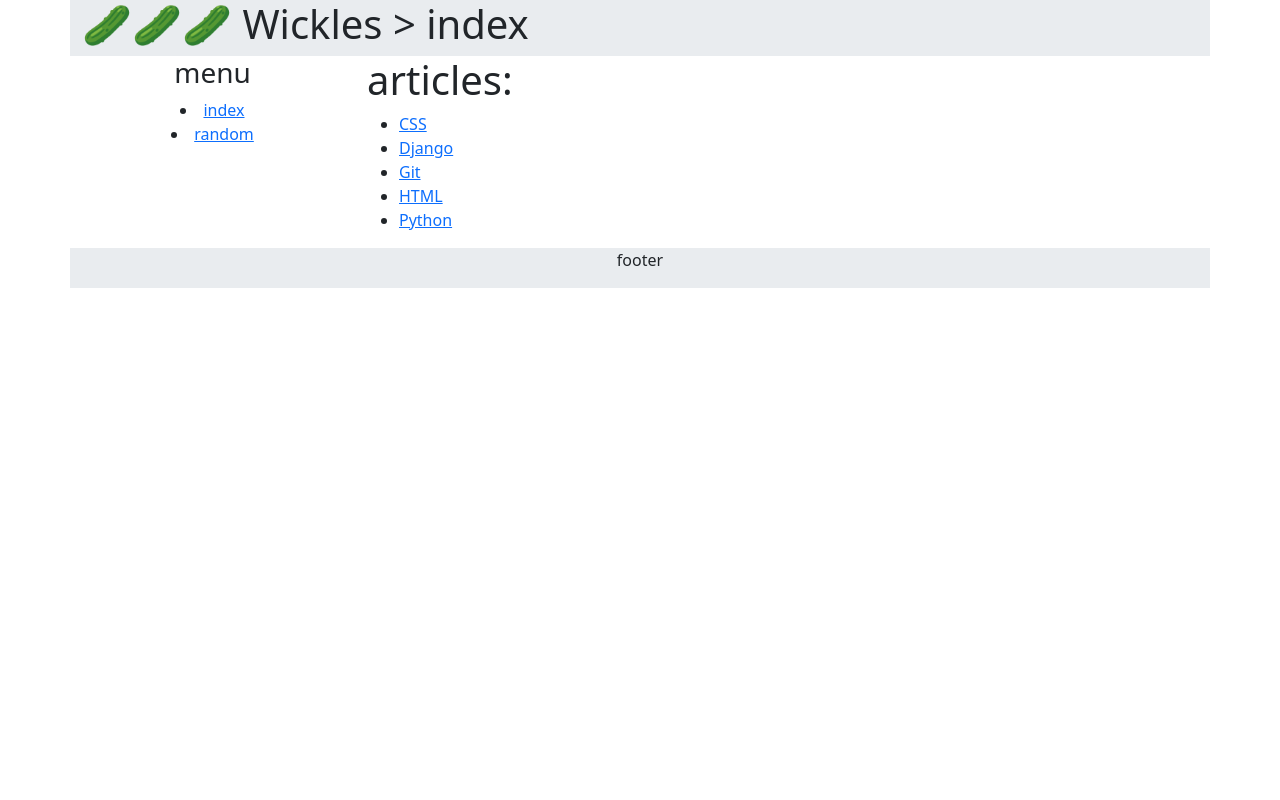
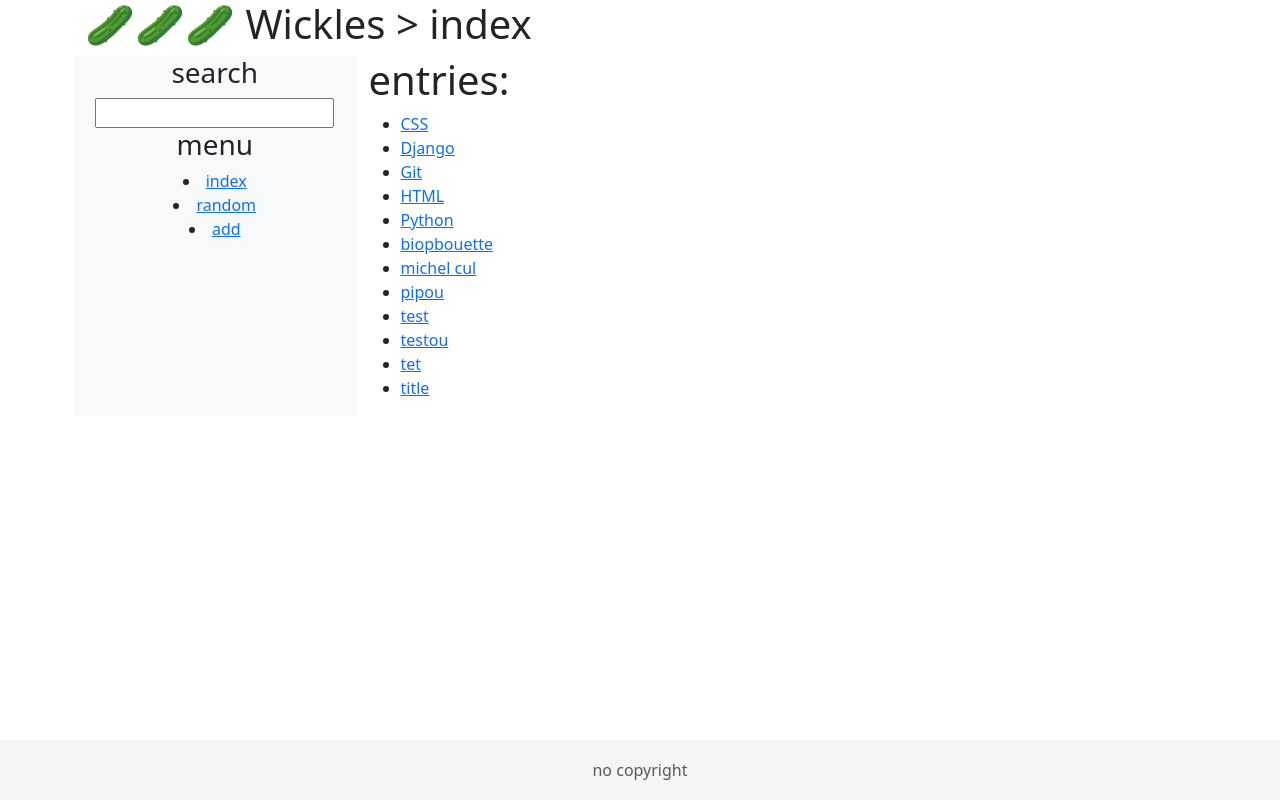
Before and after one commit to Moustachestache/CS50-WEB, a Django app: page / in a window 1280 px wide. Run offline with Django 5.2, Linux system fonts and the light colour scheme.

Commit message:
project1-donezo

```diff
--- a/project1/wiki/encyclopedia/templates/base.htm
+++ b/project1/wiki/encyclopedia/templates/base.htm
@@ -7,21 +7,52 @@
     <meta name="description" content="" />
     <link href="https://cdn.jsdelivr.net/npm/bootstrap@5.3.3/dist/css/bootstrap.min.css" rel="stylesheet" crossorigin="anonymous">
     <link rel="icon" href="favicon.png">
+    <style>
+        html {
+        position: relative;
+        min-height: 100%;
+        }
+        body {
+        margin-bottom: 60px;
+        }
+        .footer {
+        position: absolute;
+        bottom: 0;
+        width: 100%;
+        height: 60px;
+        line-height: 60px;
+        background-color: #f5f5f5;
+        }
+        .container {
+        width: auto;
+        padding: 0 15px;
+        }
+</style>
 </head>
-<body class="container h-100">
-    <div class="row container-flex bg-body-secondary">
+<body>
+    <main role="main" class="container">
+        <header class="row">
             <span class="h1">🥒🥒🥒 Wickles > {% block title %} default {% endblock %}</span>
-    </div>
-    <div class="row container-flex">
-        <div class="col-md-3 text-center">
+        </header>
+        <content class="row">
+            <div class="col text-center bg-light">
+                <h3>search</h3>
+                <form method="POST" action="search">
+                    <input type="text" name="search" />
+                    {% csrf_token %}
+                </form>
                 <h3>menu</h3>
                 <li><a href="index">index</a></li>
                 <li><a href="random">random</a></li>
+                <li><a href="add">add</a></li>
             </div>
             <div class="col-md-9">{% block content %} {% endblock %}</div>
+        </content>
+    </main>
+    <footer class="footer">
+        <div class="container text-center">
+            <span class="text-muted">no copyright</span>
         </div>
-    <div class="row container-flex bg-body-secondary text-center">
-        <p>footer</p>
-    </div>
+    </footer>
 </body>
 </html>
--- /dev/null
+++ b/project1/wiki/encyclopedia/templates/error.htm
@@ -0,0 +1,6 @@
+{% extends "base.htm" %}
+{% block headtitle %}Error{% endblock %}
+{% block title %}Error > {{ error }}{% endblock %}
+{% block content %}
+    <h1>Error: {{ error }}</h1>
+{% endblock %}
--- a/project1/wiki/encyclopedia/templates/index.htm
+++ b/project1/wiki/encyclopedia/templates/index.htm
@@ -2,7 +2,7 @@
 {% block headtitle %}index{% endblock %}
 {% block title %}index{% endblock %}
 {% block content %}
-    <h1>articles:</h1>
+    <h1>entries:</h1>
     <ul>
     {% for item in entries %}
         <li><a href="{{item}}">{{item}}</a></li>
--- a/project1/wiki/encyclopedia/templates/item.htm
+++ b/project1/wiki/encyclopedia/templates/item.htm
@@ -1,6 +1,6 @@
 {% extends "base.htm" %}
-{% block headtitle %}index{% endblock %}
-{% block title %}index{% endblock %}
+{% block headtitle %}{{ name }}{% endblock %}
+{% block title %}{{ name }}{% endblock %}
 {% block content %}
     {{ info|safe }}
     <a href="edit?i={{ name }}">edit "{{ name }}"</a>
--- a/project1/wiki/encyclopedia/urls.py
+++ b/project1/wiki/encyclopedia/urls.py
@@ -4,8 +4,11 @@ from . import views, utils
 urlpatterns = [
     path("", views.index, name="index"),
     path("index", views.index, name="index"),
-    path("random", views.random, name="random"),
+    path("random", views.randomArticle, name="random"),
     path("edit", views.edit, name="edit"),
+    path("edit/send", views.sent, name="sent"),
+    path("add", views.add, name="add"),
+    path("search", views.search, name="search"),
 
     #   wiki items
     path("<str:name>", views.item, name="<str:name>")
--- a/project1/wiki/encyclopedia/views.py
+++ b/project1/wiki/encyclopedia/views.py
@@ -1,31 +1,67 @@
-from django.shortcuts import render, HttpResponse
+from django.shortcuts import render, HttpResponse, redirect
 from django.http import Http404
 from django import forms
 from . import utils
 import markdown2
+import random
+import sys
 
 # Create your views here.
+
 def index(request):
     return render(request, "index.htm", {"entries": utils.list_entries})
 
-def random(request):
-    return HttpResponse("random")
+def randomArticle(request):
+    if len(utils.list_entries()) == 0:
+        return HttpResponse("<center>looks like there arent any entries ... <a href=\"add\">create one?</a><br /><a href=\"/\">back</a></center>")
+    else:
+        return redirect(item, random.choice(utils.list_entries()))
 
 def edit(request):
-    name = request.GET["i"]
+    name = request.GET.get("i", "")
     data = utils.get_entry(name)
-    if not name:
-        return render(request, "index.htm", {"entries": utils.list_entries})
-    if data:
-        return render(request, "edit.htm", {
+    if not name or name == "":
+        return HttpResponse("aaaaaaaaaaaaaaaaaaa")
+    elif not data:
+        return HttpResponse("lets create this bitch")
+    return render(request, "edit.htm", {
             "info": data,
             "name" : name})
-    else:
-        return HttpResponse("create")
 
 def item(request, name):
     data = utils.get_entry(name)
     if data != None:
         return render(request, "item.htm", {"info":  markdown2.markdown(data), "name": name})
     else:
-        return HttpResponse("couldnt find item maybe we shud create it :)))")
+        return HttpResponse("<center>looks like the entry doesnt exist ... <a href=\"add\">let's create it?</a><br /><a href=\"/\">back</a></center>")
+
+def add(request):
+    return render(request, "add.htm")
+
+def sent(request):
+    # process
+    id = request.POST.get("name")
+    data = request.POST.get("data")
+    if id and data:
+        if request.GET.get("s", ""):
+            utils.save_entry(id, data)
+        else:
+            return HttpResponse("<center>this article already exists<br /><a href=\"/\">back</a></center>")
+        # redirect to page
+    return redirect(item, id)
+
+def search(request):
+    id = request.POST.get("search")
+    entries = list("")
+    if not id:
+        return redirect(index)
+    for entry in utils.list_entries():
+        print("debug: " + entry, file=sys.stderr)
+        if entry == id:
+            return redirect(item, entry)
+        elif id in entry:
+            entries.append(entry)
+    if not entries:
+        return HttpResponse("couldnt find anything<br /><a href=\"/\">back</a>")
+    else:
+        return render(request, "index.htm", {"entries": entries})
```
Also changed, not shown: project1/wiki/encyclopedia/templates/add.htm (added, +13 -0 lines), project1/wiki/encyclopedia/templates/edit.htm (+5 -3 lines), project1/wiki/entries/HTML.md (+3 -0 lines), project1/wiki/entries/biopbouette.md (added, +1 -0 lines), project1/wiki/entries/michel cul.md (added, +1 -0 lines), project1/wiki/entries/pipou.md (added, +5 -0 lines), project1/wiki/entries/test.md (added, +2 -0 lines), project1/wiki/entries/testou.md (added, +1 -0 lines), project1/wiki/entries/tet.md (added, +1 -0 lines), project1/wiki/entries/title.md (added, +1 -0 lines). Lines whose indentation alone changed are shown as unchanged.
